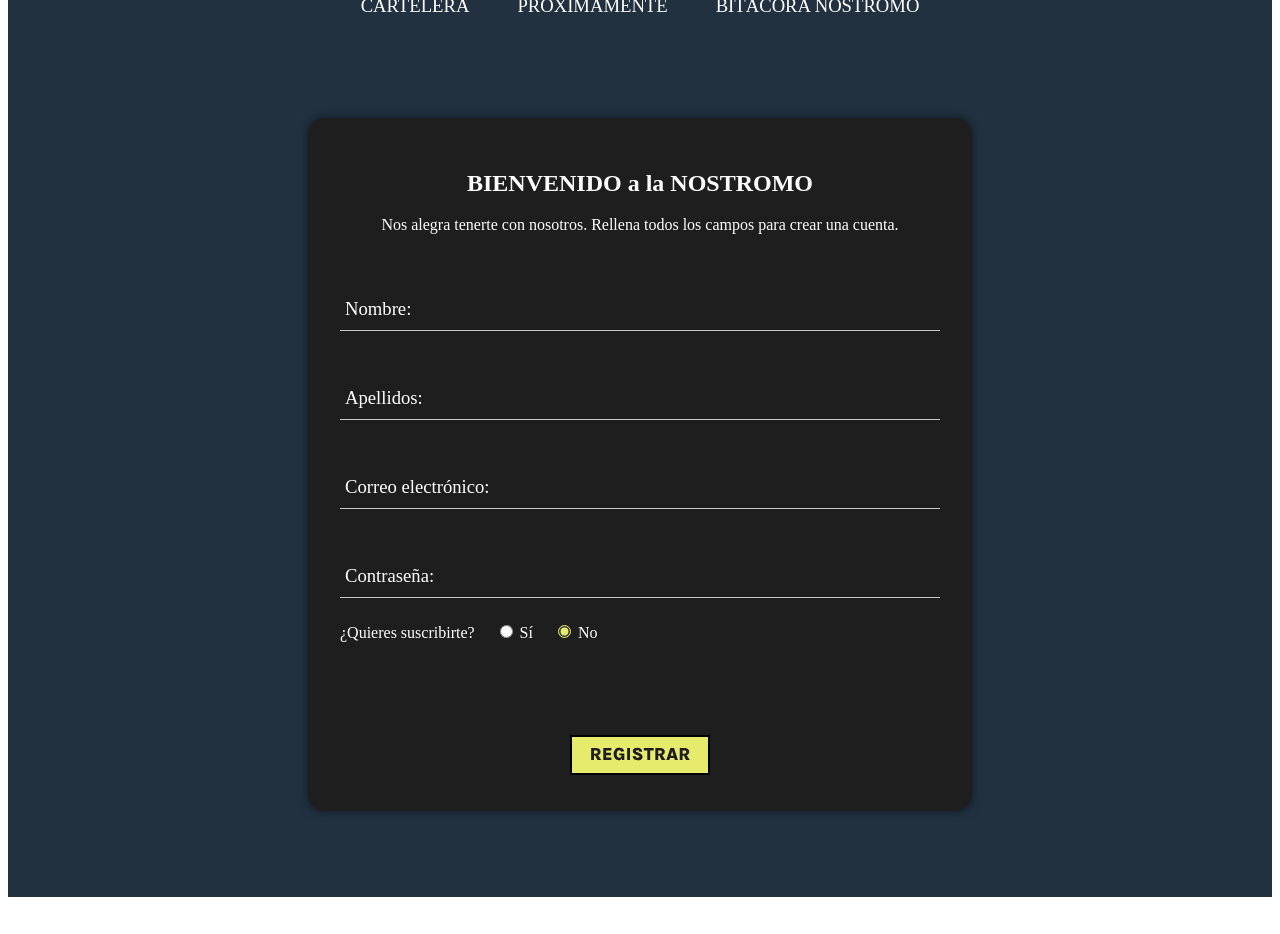
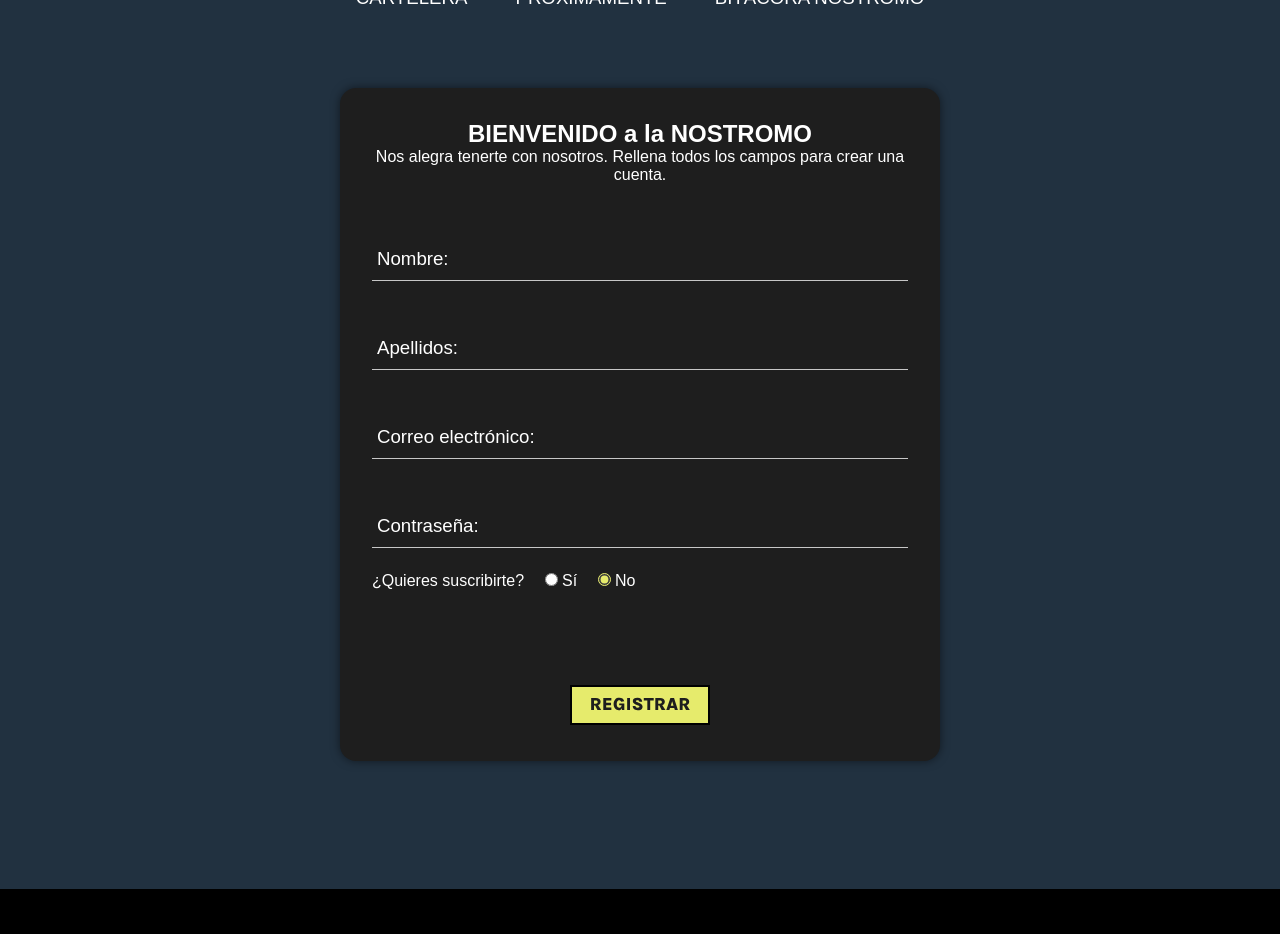
Before and after one commit to vmenflo/Proyecto-Nostromo, a PHP site: page /index.php?vista=registro in a window 1280 px wide. Shown: the part 162-1096 px from the top of the page. Run offline with PHP 8.4, Linux system fonts and the light colour scheme; some libraries are stand-ins or nearby versions.

Commit message:
Correcciones

```diff
--- a/app/css/login-registrar.css
+++ b/app/css/login-registrar.css
@@ -1,4 +1,23 @@
 /* === Login === */
+* {
+    box-sizing: border-box;
+    margin: 0;
+    padding: 0;
+}
+
+body,
+html {
+    margin: 0;
+    font-family: sans-serif;
+    background-color: #213140;
+    color: white;
+    overflow-x: hidden;
+}
+
+main {
+    padding: 1rem;
+}
+
 #modulo-login {
     background-color: #213140;
     color: white;
--- a/app/js/login.js
+++ b/app/js/login.js
@@ -46,9 +46,9 @@ document.addEventListener("DOMContentLoaded", () => {
                     const redirParams = new URLSearchParams(redirRaw);
                     window.location.href = `${URL_BASE}/index.php?${redirParams.toString()}`;
                 } else if (data.tipo === "admin") {
-                    window.location.href = `/${URL_BASE}/index.php?vista=admin`;
+                    window.location.href = `/index.php?vista=admin`;
                 } else {
-                    window.location.href = `${URL_BASE}/index.php`;
+                    window.location.href = `/index.php`;
                 }
 
             } else {
--- a/app/js/pago.js
+++ b/app/js/pago.js
@@ -72,7 +72,7 @@ document.addEventListener('DOMContentLoaded', () => {
             }
 
             alert("Pago realizado correctamente. Ya puedes ver las entradas en tu perfil");
-            window.location.href = `/index.php`;
+            window.location.href = `/index.php?vista=perfil`;
         })
         .catch(err => {
             console.error("Error en reserva:", err);
```
